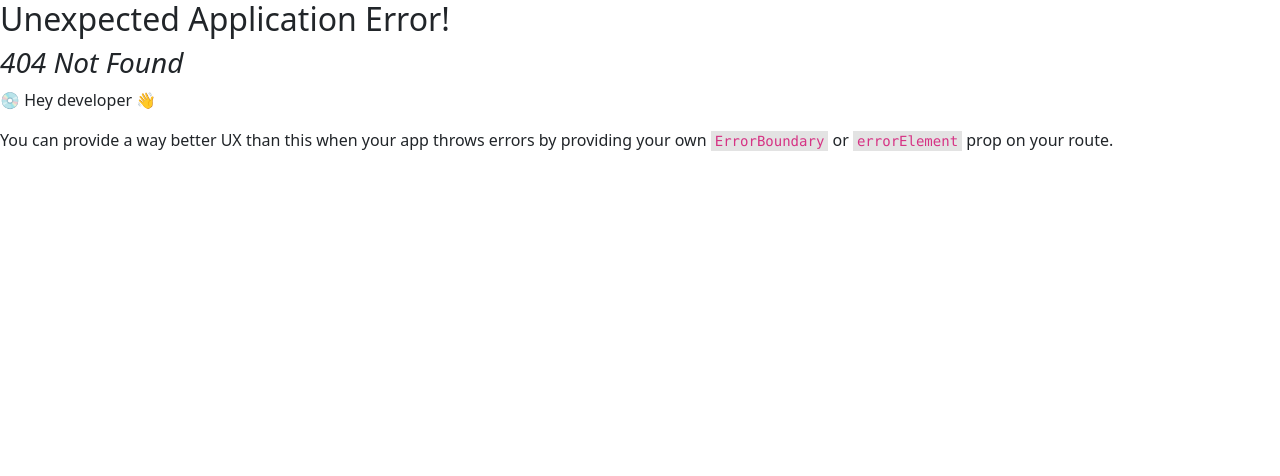
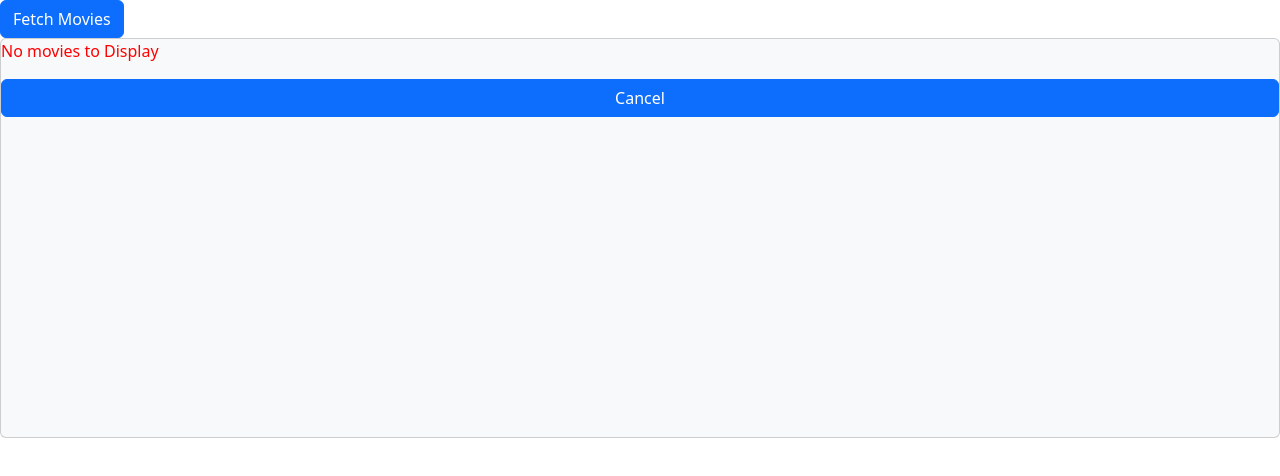
Before and after one commit to srikanth-vanam/E-commerce-react, a React (Create React App) app: page /starwars in a window 1280 px wide. Before the commit this address had no page. Shown: the top 476 px of the page. Built offline with nearby package versions, Linux system fonts and the light colour scheme.

Commit message:
added setInterval for the error

```diff
--- a/src/App.js
+++ b/src/App.js
@@ -2,11 +2,13 @@ import { RouterProvider, createBrowserRouter } from "react-router-dom";
 import AboutUs from "./components/AboutUs";
 import LandingPage from "./LandingPage";
 import Home from "./components/Home";
+import Movies from "./components/Backend-Connectivity/Movies";
 function App() {
   const router = createBrowserRouter([
     { path: "/", element: <LandingPage /> },
     { path: "/aboutUs", element: <AboutUs /> },
-    {path:"/home",element:<Home />}
+    {path:"/home",element:<Home />},
+    {path:'/starwars',element:<Movies />}
   ]);
   return <RouterProvider router={router}></RouterProvider>;
 }
--- a/src/components/Backend-Connectivity/Movies.js
+++ b/src/components/Backend-Connectivity/Movies.js
@@ -4,11 +4,25 @@ import Displayer from "./Displayer";
 
 const Movies = () => {
   const [movies, setMovies] = useState([]);
-  const [isLoading,setIsLoading]=useState(false);
+  const [isLoading, setIsLoading] = useState(false);
+  const [error, setError] = useState(null);
+  const [retrying, setRetrying] = useState(false);
   async function moviesHandler() {
     setIsLoading(true);
-    const response = await fetch("https://swapi.py4e.com/api/films/");
-    const data=await response.json();
+    setError(null);
+    try {
+      const response = await fetch("https://swapi.py4e.com/api/film/");
+      if (!response.ok) {
+        if (!retrying) {
+          setInterval(() => {
+            fetch("https://swapi.py4e.com/api/film/").then((response) => {
+              console.log("response fetched");
+            });
+          }, 5000);
+        }
+        throw new Error("some error occured");
+      }
+      const data = await response.json();
 
       console.log(data.results);
       const newMovies = data.results.map((item) => {
@@ -18,16 +32,28 @@ const Movies = () => {
         };
       });
       setMovies(newMovies);
+      console.log(newMovies);
+    } catch (error) {
+      setError(error.message);
+    }
     setIsLoading(false);
-    console.log(newMovies);
   }
+  const retryHandler = () => {
+    setRetrying(true);
+  };
   return (
     <>
       <Button onClick={moviesHandler}>Fetch Movies</Button>
-      <Card className="bg-light" style={{ height: "400px",color:'red' }}>
-        { !isLoading && <Displayer movies={movies} />}
-        {isLoading && <p style={{color:'red'}}>Loading.... it is thek dfoef</p>}
-        {!isLoading && movies.length === 0 && <p>No movies to Display</p>}
+      <Card className="bg-light" style={{ height: "400px", color: "red" }}>
+        {!isLoading && <Displayer movies={movies} />}
+        {isLoading && (
+          <p style={{ color: "red" }}>Loading.... it is thek dfoef</p>
+        )}
+        {!isLoading && movies.length === 0 && !error && (
+          <p>No movies to Display</p>
+        )}
+        {!isLoading && error && <p>{error}</p>}
+        <Button onClick={retryHandler}>Cancel</Button>
       </Card>
     </>
   );
--- a/src/components/Header.js
+++ b/src/components/Header.js
@@ -23,7 +23,7 @@ const Header = (props) => {
           </Nav.Link>
         </Nav.Item>
         <Nav.Item>
-          <NavLink to="/" className="text-white text-decoration-none">
+          <NavLink to="/starwars" className="text-white text-decoration-none">
             STORE
           </NavLink>
           <Nav.Link></Nav.Link>
```
Lines whose indentation alone changed are shown as unchanged.
